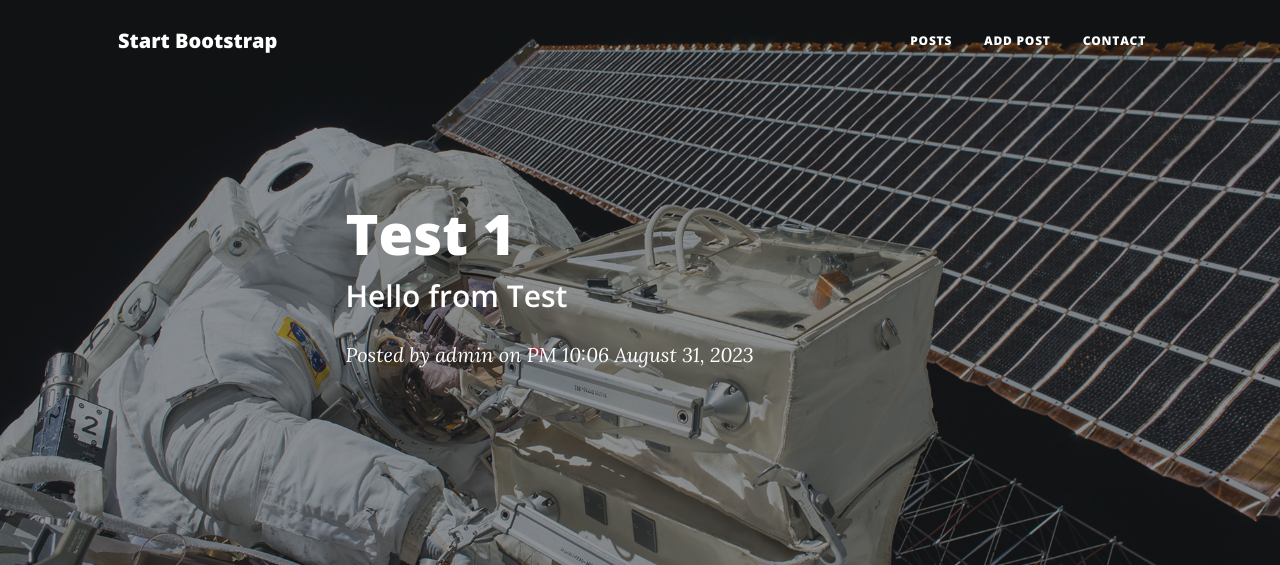
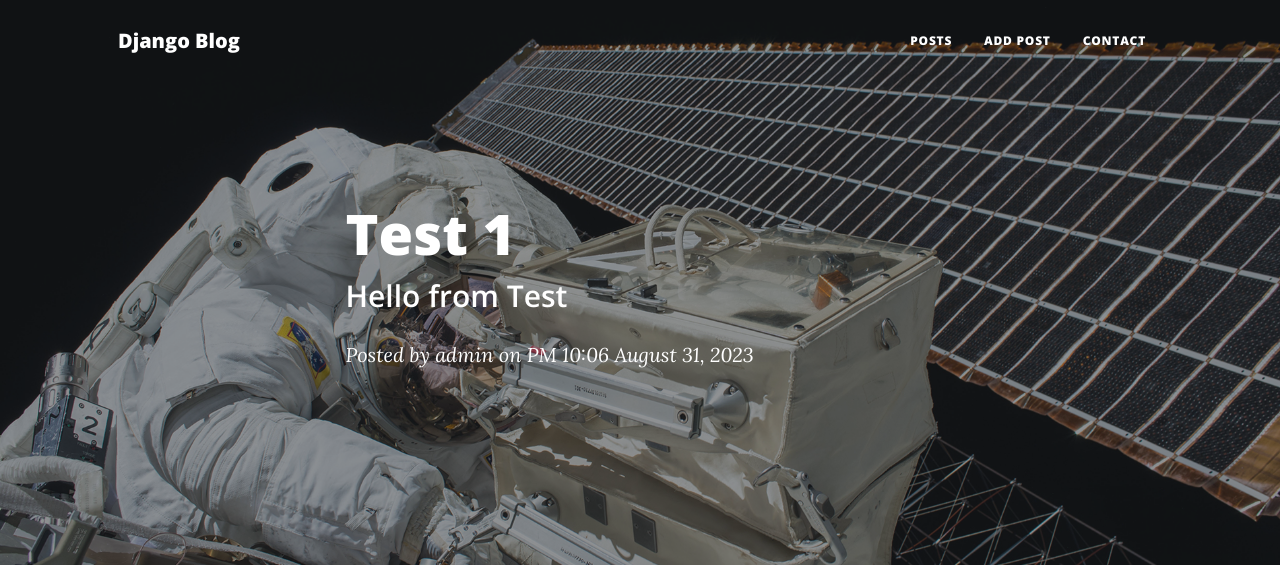
Before and after one commit to mohamadanasfattoum/Django-Blog, a Django app: a page that uses templates/base.html in a window 1280 px wide. Shown: the top 565 px of the page. Run offline with Django 4.2, Linux system fonts and the light colour scheme; data comes from the database, SQL or seed files in the repository; parts of the project's set-up code (start-up, migrations or seed data) failed here and were passed over; some libraries are stand-ins or nearby versions.

Commit message:
add screenshot

```diff
--- a/templates/base.html
+++ b/templates/base.html
@@ -20,7 +20,7 @@
         <!-- Navigation-->
         <nav class="navbar navbar-expand-lg navbar-light" id="mainNav">
             <div class="container px-4 px-lg-5">
-                <a class="navbar-brand" href="index.html">Start Bootstrap</a>
+                <a class="navbar-brand" href="index.html">Django Blog</a>
                 <button class="navbar-toggler" type="button" data-bs-toggle="collapse" data-bs-target="#navbarResponsive" aria-controls="navbarResponsive" aria-expanded="false" aria-label="Toggle navigation">
                     Menu
                     <i class="fas fa-bars"></i>
```
Also changed, not shown: 1 other file.
